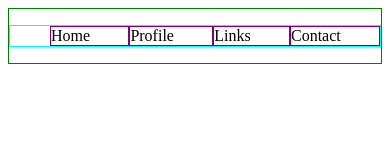
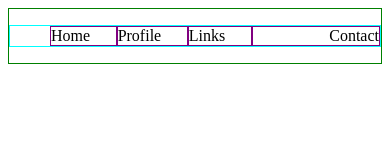
Before and after one commit to doubleInc/flexbox-layouts-explained, a plain HTML site: page index.html in a window 390 px wide. Drawn offline with Linux system fonts and the light colour scheme.

Commit message:
Navbar with last element pushed to the far right.

```diff
--- a/css/main.css
+++ b/css/main.css
@@ -1,5 +1,5 @@
 /*
-    Navbar with flex example
+    Navbar with flex example (Navbar with last item pushed right to the edge.)
     by Ali A. (doubleInc@github)
 
     Note: Classes used so they can be easily interchanged in HTML file instead of
@@ -36,14 +36,30 @@
   flex-grow: 1;
 }
 
-/*  Step 3. Responsive mode.
+.flex-item-3 {
+  /* Step 3. Grow last item larger than the remaining ones. Give it more room.
+  */
+  flex-grow: 3;
+}
+
+.flex-last-item {
+  /* Step 4. Align the text on the last elemnt to the right. */
+  text-align: right;
+}
+
+/*  Step 5. Responsive mode.
     Make items stack on a mobile device by changing flex-direction to 'column'.
+
+    Reset last item to be aligned in the center like rest of the elements.
 */
 @media only screen and (max-device-width: 736px) {
   .flex-container {
     flex-direction: column;
 
     /*Extra styling to align text in the center.*/
+    text-align: center;
+  }
+  .flex-last-item {
     text-align: center;
   }
 }
--- a/index.html
+++ b/index.html
@@ -7,13 +7,13 @@
     <link rel="stylesheet" href="css/main.css" />
   </head>
   <body>
-    <!-- Simple Nav bar -->
+    <!-- Simple Nav bar with last element pushed to the far right.-->
     <nav class="border-green">
       <ul class="flex-container border-blue">
         <li class="flex-item border-purple">Home</li>
         <li class="flex-item border-purple">Profile</li>
         <li class="flex-item border-purple">Links</li>
-        <li class="flex-item border-purple">Contact</li>
+        <li class="flex-item-3 border-purple flex-last-item">Contact</li>
       </ul>
     </nav>
   </body>
```
